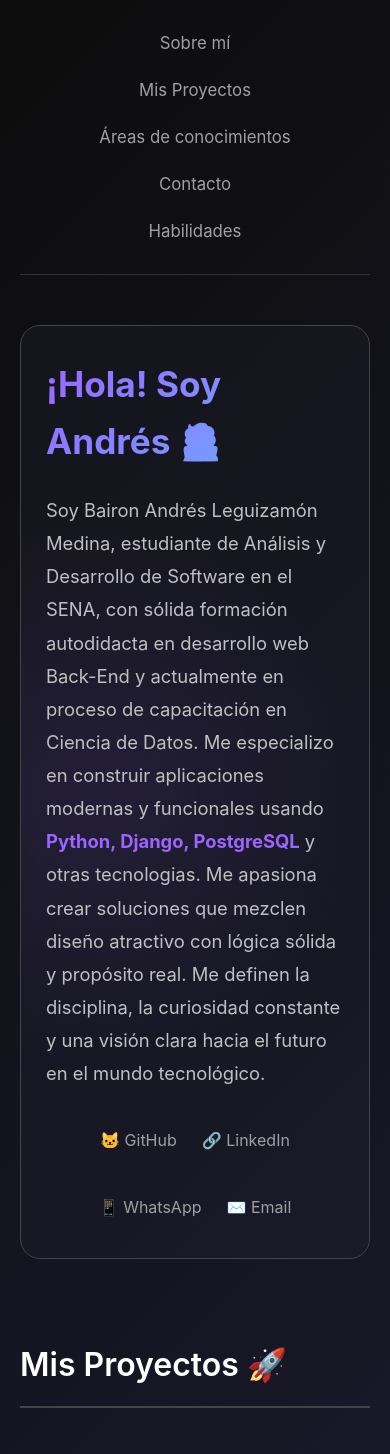
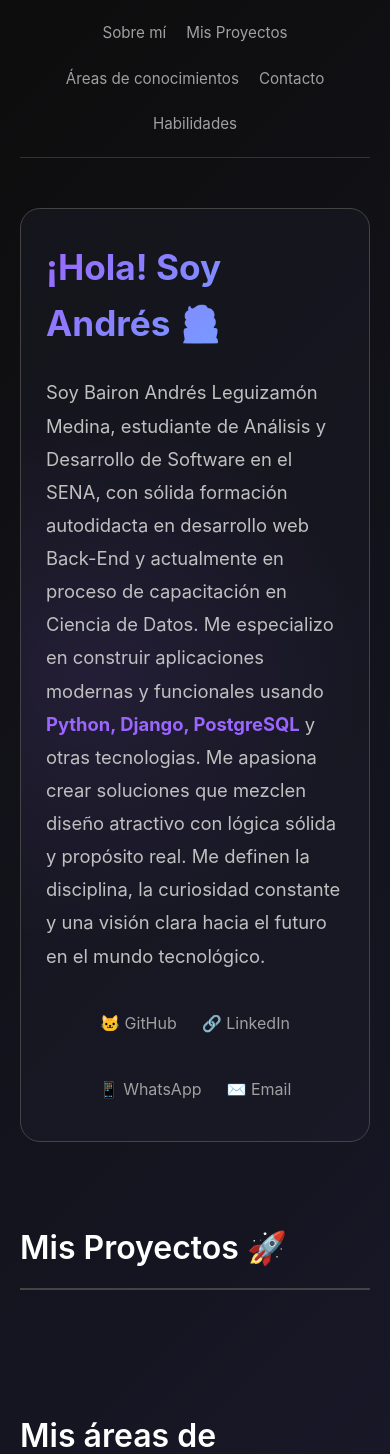
Before and after one commit to Andres-08-source/Portafolio, a Django app: page / in a window 390 px wide. Shown: the top 1454 px of the page. Run offline with Django 5.2, Linux system fonts and the light colour scheme; data that the repository does not hold is empty.

Commit message:
ajuste del header para mejor vista en panallas pequeñas

```diff
--- a/main/templates/home.html
+++ b/main/templates/home.html
@@ -343,14 +343,22 @@
 }
 
 @media (max-width: 768px) {
-            .hero h1 {
-                font-size: 2.2rem;
+    header {
+        padding: 20px 0;
     }
 
     nav ul {
-                flex-direction: column;
+        flex-wrap: wrap;
         gap: 20px;
-                text-align: center;
+        justify-content: center;
+    }
+
+    nav a {
+        font-size: 0.95rem;
+    }
+
+    .hero h1 {
+        font-size: 2.2rem;
     }
 
     .interests-grid,
@@ -467,9 +475,11 @@
             </div>
         </section>
 
-        <section class="hero fade-in" id="skills">
-            <div class="hero-content">
+        <section class="section fade-in" id="projects">
             <h2>Skills - Habilidades ⚡</h2>
+            <div class="projects-grid">
+                <div class="project-card">
+
                  <h3>🧠 Lenguajes de Programación</h3>
                 <ul>
                     <li>Python (análisis de datos, backend con Django)</li>
@@ -505,7 +515,9 @@
                     <li>Entornos virtuales con <code>venv</code></li>
                 </ul>
                 </div>
+            </div>
         </section>
+
 
         <footer>
             <p>© 2025 Andrés Leguizamón. Construido con pasión y mucho café ☕</p>
```
Lines whose indentation alone changed are shown as unchanged.
